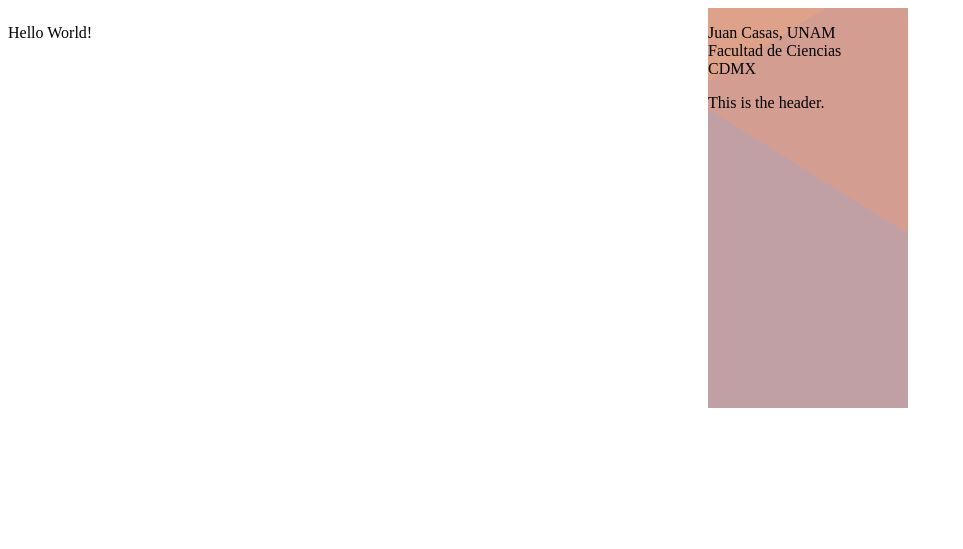
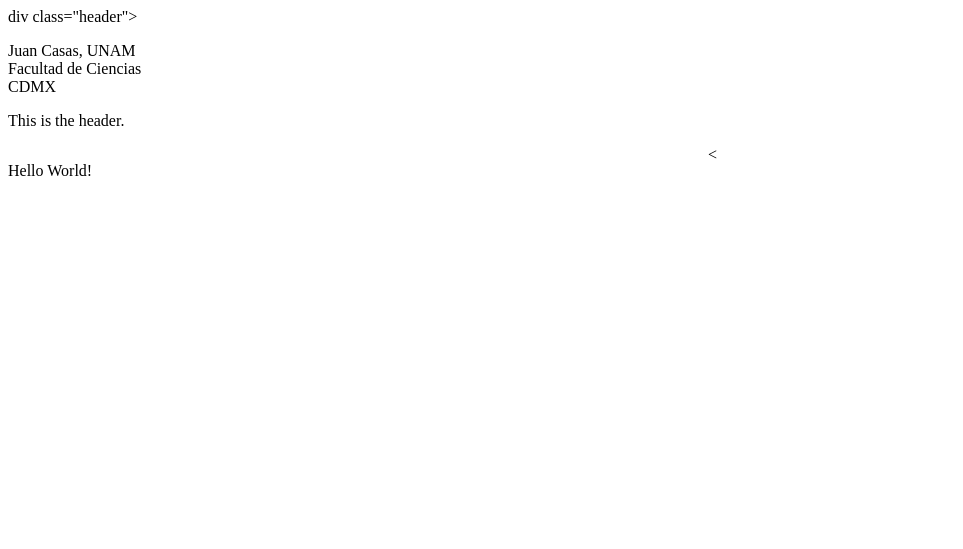
Before and after one commit to ImHouses/ImHouses.github.io, a plain HTML site: page index.html in a window 1280 px wide. Shown: the whole page, without its empty margins (0-963 px from the left). Drawn offline with Linux system fonts and the light colour scheme.

Commit message:
Another commit

```diff
--- a/index.html
+++ b/index.html
@@ -10,16 +10,18 @@
   </header>
 
   <body>
+
     <div class="container"> </div>
-    <div class="content">
-      <p>Hello World!</p>
-    </div>
-    <div class="header">
+    div class="header">
       <p>Juan Casas, UNAM <br>
             Facultad de Ciencias<br>
                     CDMX</p>
         <p>This is the header.</p>
     </div>
+    <div class="content">
+      <p>Hello World!</p>
+    </div>
+    <
 
   </body>
 
```
